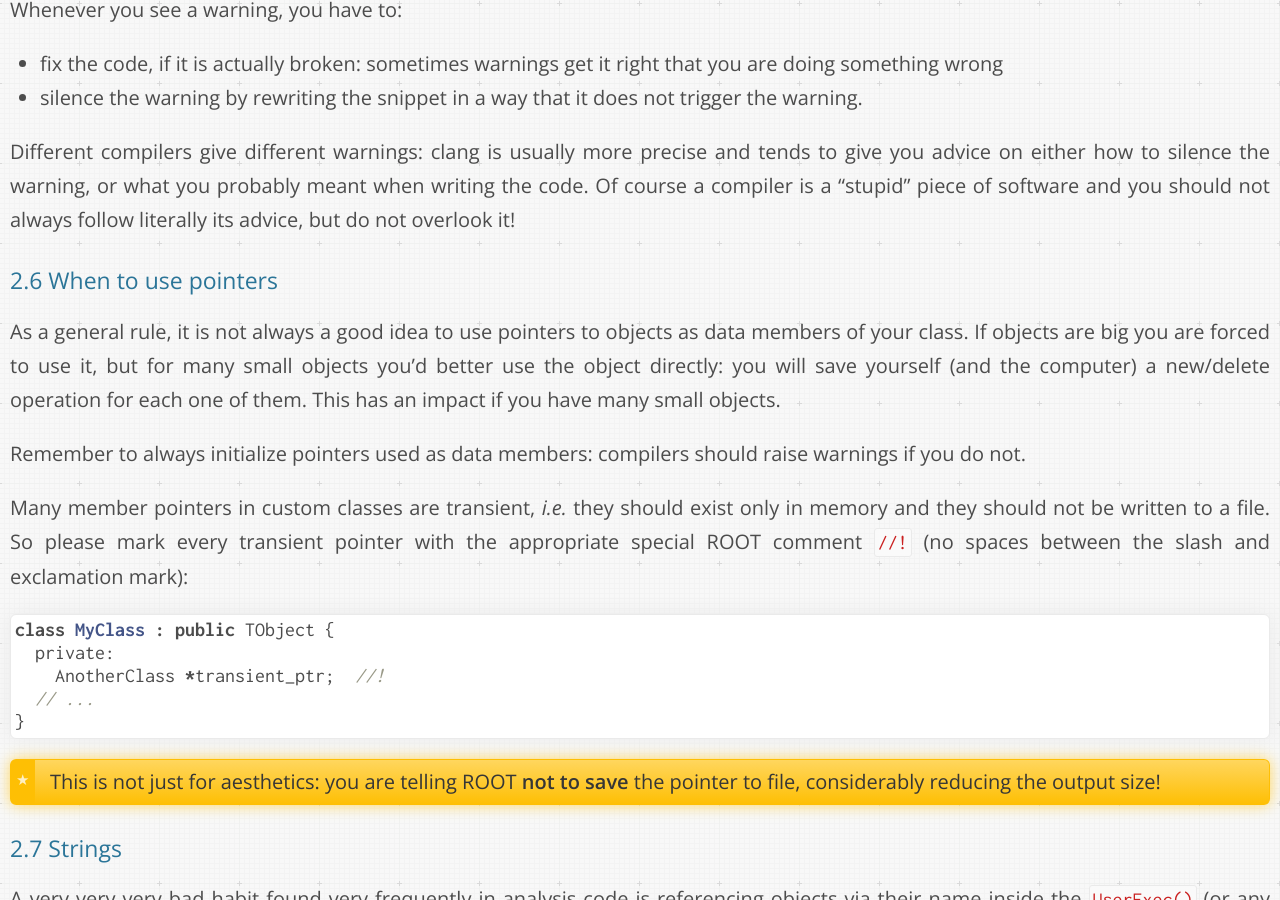
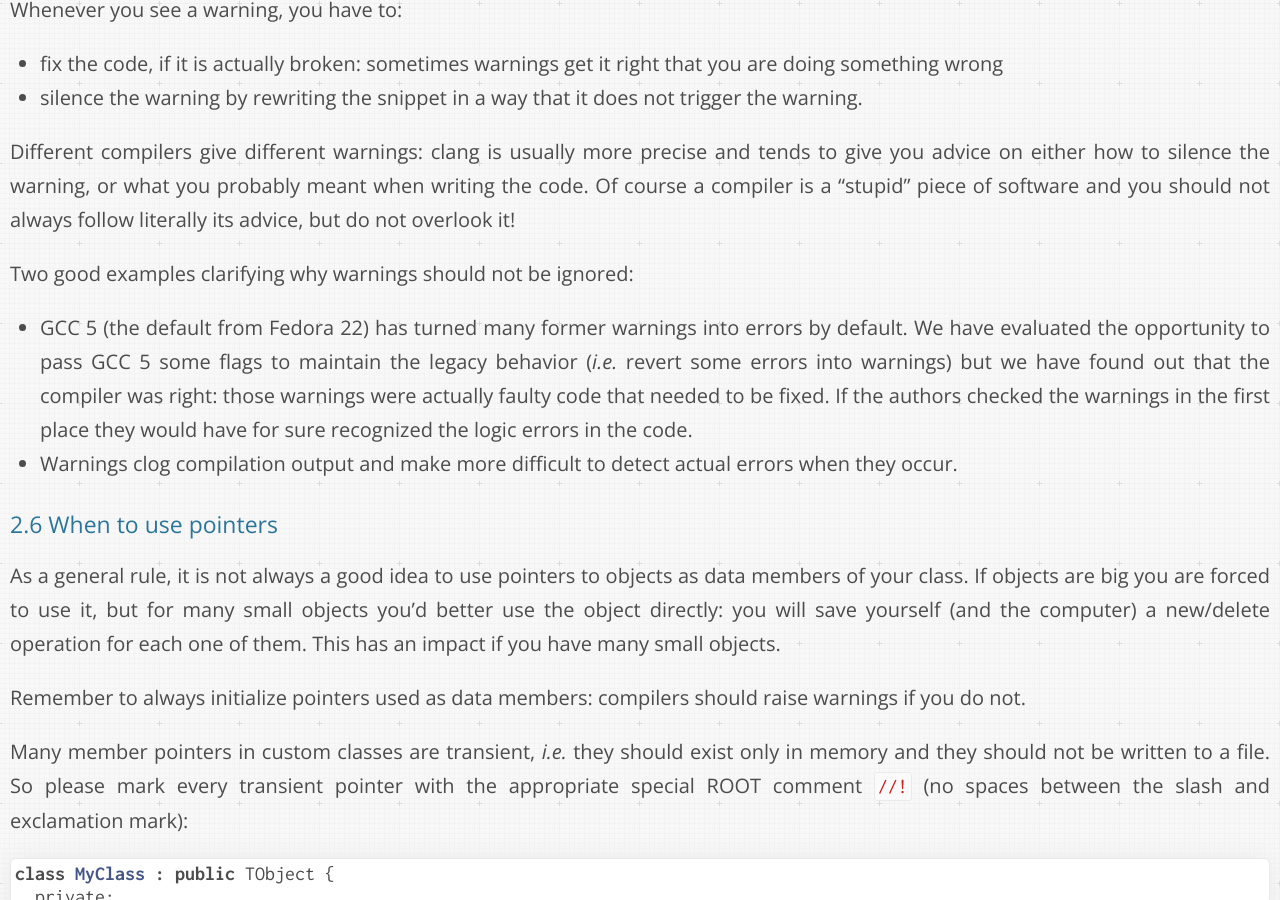
Before and after one commit to dberzano/dberzano.github.io, a Jekyll site: the page built from alice/debug/index.md, in a window 1280 px wide and 900 px high, scrolled down 10637 px. Built offline with Jekyll 4.4.1, drawn with Linux system fonts in a browser that asks for light colours; Markdown is read by kramdown in place of the engine named in the settings.

Commit message:
AliDebug: examples on warnings

```diff
--- a/alice/debug/index.md
+++ b/alice/debug/index.md
@@ -489,6 +489,18 @@ precise and tends to give you advice on either how to silence the
 warning, or what you probably meant when writing the code. Of course a
 compiler is a "stupid" piece of software and you should not always
 follow literally its advice, but do not overlook it!
+
+Two good examples clarifying why warnings should not be ignored:
+
+* GCC 5 (the default from Fedora 22) has turned many former warnings into errors
+  by default. We have evaluated the opportunity to pass GCC 5 some flags to
+  maintain the legacy behavior (*i.e.* revert some errors into warnings) but we
+  have found out that the compiler was right: those warnings were actually
+  faulty code that needed to be fixed. If the authors checked the warnings in
+  the first place they would have for sure recognized the logic errors in the
+  code.
+* Warnings clog compilation output and make more difficult to detect actual
+  errors when they occur.
 
 
 ### When to use pointers
```
